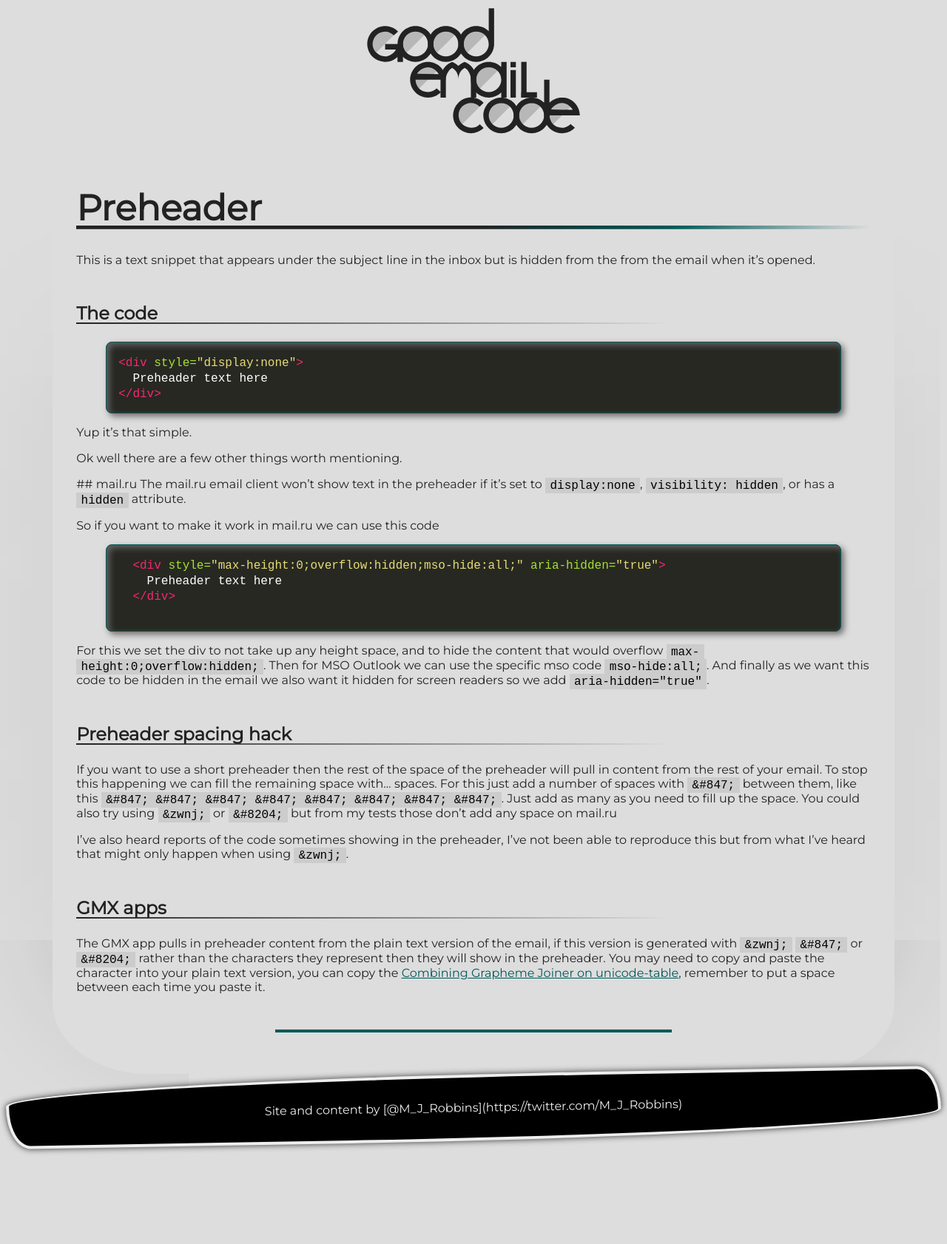
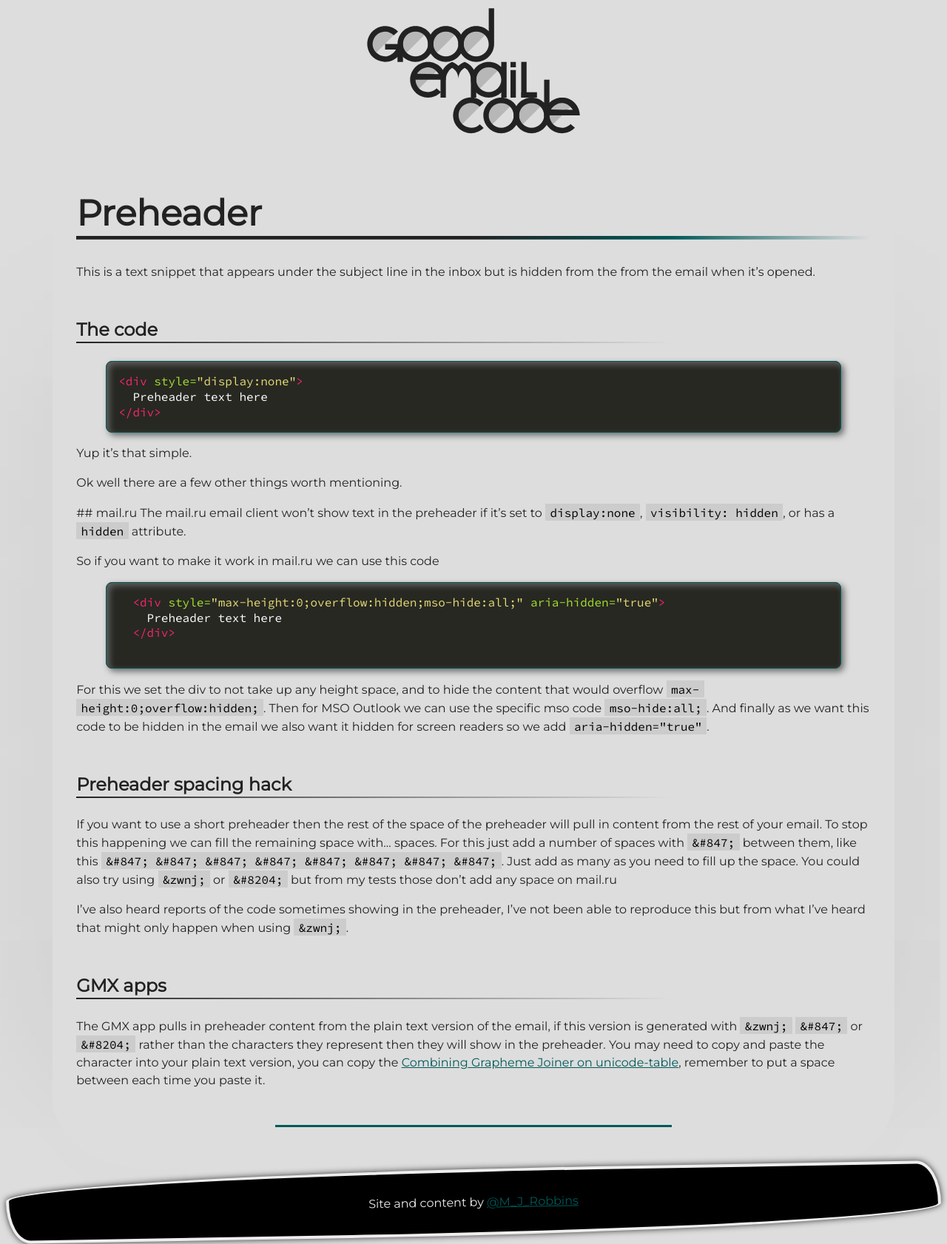
Before and after one commit to M-J-Robbins/good-email-code, a Jekyll site: the page built from email-code/preheader.md, in a window 1280 px wide. Shown: the whole page at 74% size. Built offline with Jekyll 4.4.1, drawn with Linux system fonts in a browser that asks for light colours; our own code applies the rules of GitHub Pages for plain Markdown files; a script that is not in the unit is left out.

Commit message:
tweek styles

```diff
--- a/_layouts/default.html
+++ b/_layouts/default.html
@@ -52,7 +52,7 @@
       <hr class="end">
   </main>
   <footer>
-    Site and content by [@M_J_Robbins](https://twitter.com/M_J_Robbins)
+    Site and content by <a href="https://twitter.com/M_J_Robbins">@M_J_Robbins</a>
   </footer>
 </body>
 </html>
--- a/assets/css/style.css
+++ b/assets/css/style.css
@@ -49,6 +49,7 @@ header .logo:hover{
   box-shadow:8em 4em 15em -15em var(--fg-color, #222),
             -8em 4em 15em -15em var(--fg-color, #222);
   border-radius: 0 0 8em 8em / 0 0 6em 6em;
+  line-height:1.5;
 }
 h1{
   font-size:3em;
@@ -87,6 +88,9 @@ footer{
     border-radius: 120% 4em 120% 4em / 4em 120% 4em 120%;
     text-align: center;
 }
+footer .a{
+  color:#00d9d9;
+}
 @media screen and (max-width:60em){
   figure.highlight{
     margin:1em;
@@ -114,6 +118,10 @@ footer{
   border:1px solid var(--highlight, #005959);
   box-shadow:  inset .25em .25em .5em #616161,
               .25em .25em .5em rgba(0,0,0,0.5);
+  line-height:1.3;
+}
+code{
+  font-family: 'Source Code Pro', monospace;
 }
 code.highlighter-rouge{
   background:#ccc;
```
